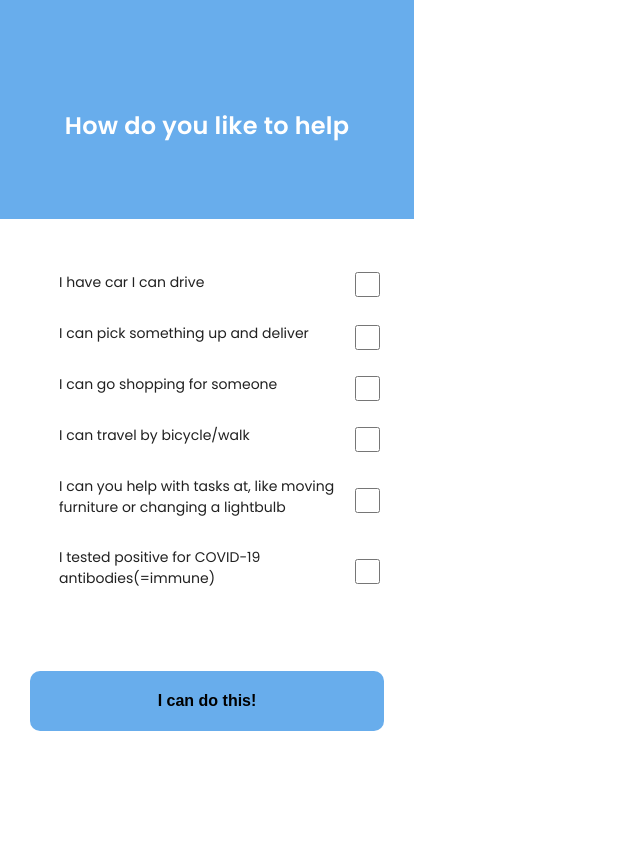
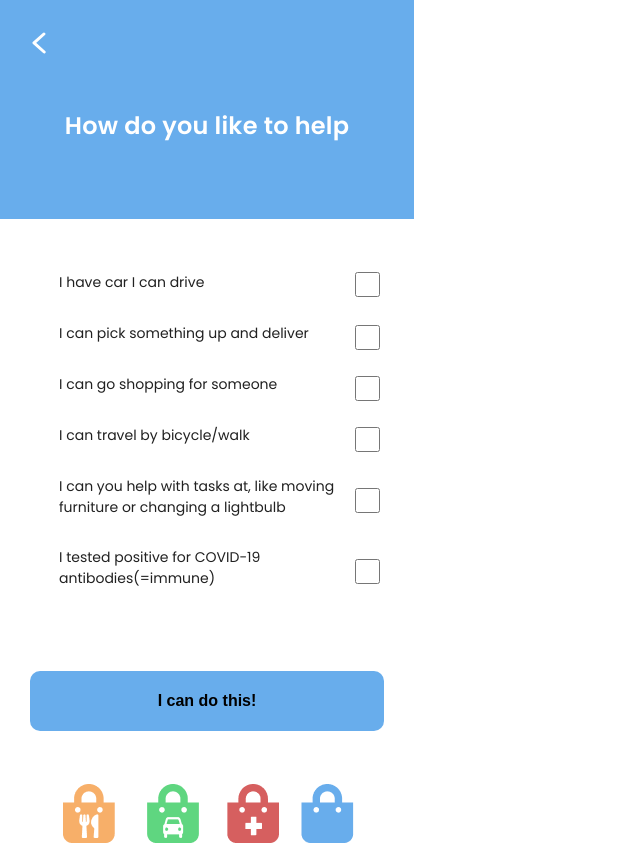
Before and after one commit to likhithravula/webapp, a React (Create React App) app: page / in a window 1280 px wide. Shown: the whole page, without its empty margins (0-640 px from the left). Before the commit the page ends 800 px from the top, so only its background shows below. Built offline with nearby package versions, Linux system fonts and the light colour scheme.

Commit message:
Completed Hero-page

```diff
--- a/src/assets/css/App.css
+++ b/src/assets/css/App.css
@@ -1082,3 +1082,44 @@ border-radius: 10px;
 border: 0;
 
 }
+
+.food-hero_icon{
+  position: absolute;
+  top: 784px;
+  left: 63px;
+  right: 299.31px;
+  bottom: 56.97px;
+}
+
+.driving-hero_icon{
+  position: absolute;
+  top: 784px;
+  left: 147px;
+  right: 217.15px;
+  bottom: 56.97px
+}
+
+.med-hero_icon{
+  position: absolute;
+  top: 784px;
+  left: 227.33px;
+  right: 134.98px;
+  bottom: 56.97px
+}
+
+.others-hero_icon{
+  position: absolute;
+  top: 784px;
+  left: 300.5px;
+  right: 52.82px;
+  bottom: 56.97px
+}
+
+.vector-hero_icon{
+  position: absolute;
+  left: 32px;
+  top:  32px;
+  right: 371.83px;
+  bottom: 169px;
+  color: white;
+}
--- a/src/components/pages/request/Myprofile/Heroprofile.js
+++ b/src/components/pages/request/Myprofile/Heroprofile.js
@@ -4,6 +4,7 @@ import Driving from './../../../../assets/img/driving.png'
 import Food from './../../../../assets/img/food.png'
 import Med from './../../../../assets/img/med.png'
 import Other from './../../../../assets/img/other.png'
+import Vector from './../../../../assets/img/Vector.svg'
 import './../../../../assets/css/App.css'
 
 
@@ -12,6 +13,7 @@ export class Hero extends Component {
         return (
             <div>
                 <div className = 'profile-bg-hero'>
+                   <img src = {Vector}  className = 'vector-hero_icon'/>
                    <h1 className='h1-hero'>How do you like to help</h1>
                 </div>
 
@@ -43,10 +45,10 @@ export class Hero extends Component {
                     <Button className = 'hero-btn'>I can do this!</Button>
                 </div>
                 <di>
-                    <img src= {Food}/>
-                    <img src={Driving} />
-                    <img src={Med}/>
-                    <img src= {Other}/>
+                    <img className = 'food-hero_icon' src= {Food} />
+                    <img className = 'driving-hero_icon' src={Driving} />
+                    <img className = 'med-hero_icon' src={Med}/>
+                    <img className = 'others-hero_icon' src= {Other}/>
                 </di>
             </div>
         )
```
Also changed, not shown: src/assets/img/Vector.png (deleted), src/assets/img/Vector.svg (added).
